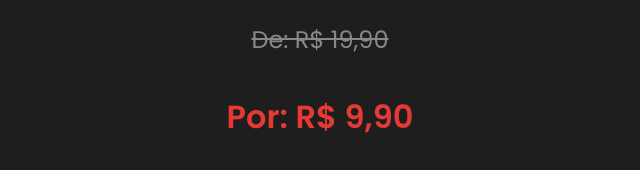
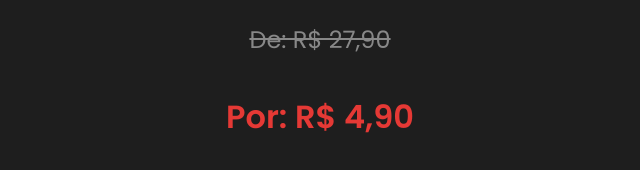
Before and after one commit to ClebersonJr0/nfsemei, a plain HTML site: page index.html in a window 1280 px wide. Shown: the part 391-561 px from the top of the page, 320-960 px from the left. Drawn offline with Linux system fonts and the light colour scheme.

Commit message:
Update index.html

```diff
--- a/index.html
+++ b/index.html
@@ -138,8 +138,8 @@
     <div class="container">
         <h1>Planilha de Códigos de Tributação para MEI</h1>
         <p>Adquira nossa planilha completa com todos os códigos de tributação necessários para a emissão de Nota Fiscal Eletrônica de Serviços para MEI. Facilite sua vida e evite erros fiscais.</p>
-        <p class="price">De: R$ 19,90</p>
-        <p class="promo-price">Por: R$ 9,90</p>
+        <p class="price">De: R$ 27,90</p>
+        <p class="promo-price">Por: R$ 4,90</p>
         <div class="timer" id="timer">Promoção expira em: 24:00:00</div>
         <a href="https://wa.me/553399973342?text=Tenho+interesse+na+planilha+com+os+c%C3%B3digos+de+tributa%C3%A7%C3%A3o+MEI" class="btn-buy">COMPRAR AGORA</a>
 
```
